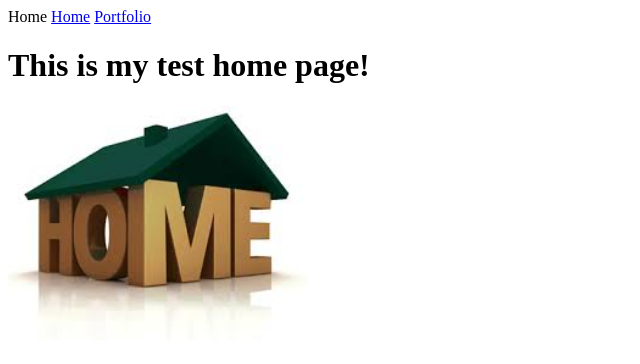
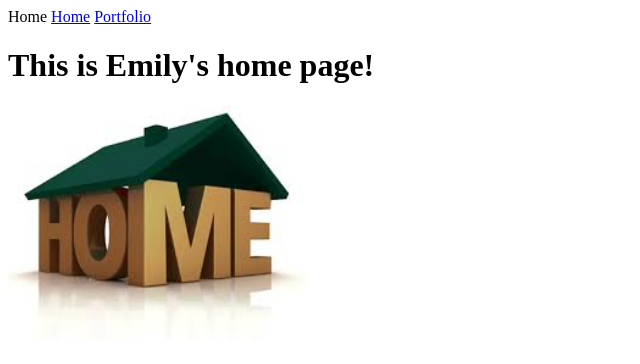
Before and after one commit to acemvc/acemvc.github.io, a plain HTML site: page index.html in a window 1280 px wide. Shown: the whole page, without its empty margins (0-640 px from the left). Drawn offline with Linux system fonts and the light colour scheme.

Commit message:
Changed the heading

```diff
--- a/index.html
+++ b/index.html
@@ -7,7 +7,7 @@
   <body>
     <a href="index.html">Home</a>
     <a href="portfolio.html">Portfolio<a/a>
-    <h1>This is my test home page!</h1>
+    <h1>This is Emily's home page!</h1>
     <img src="images/home.jpg" height="250">
   </body>
 </html>
```
